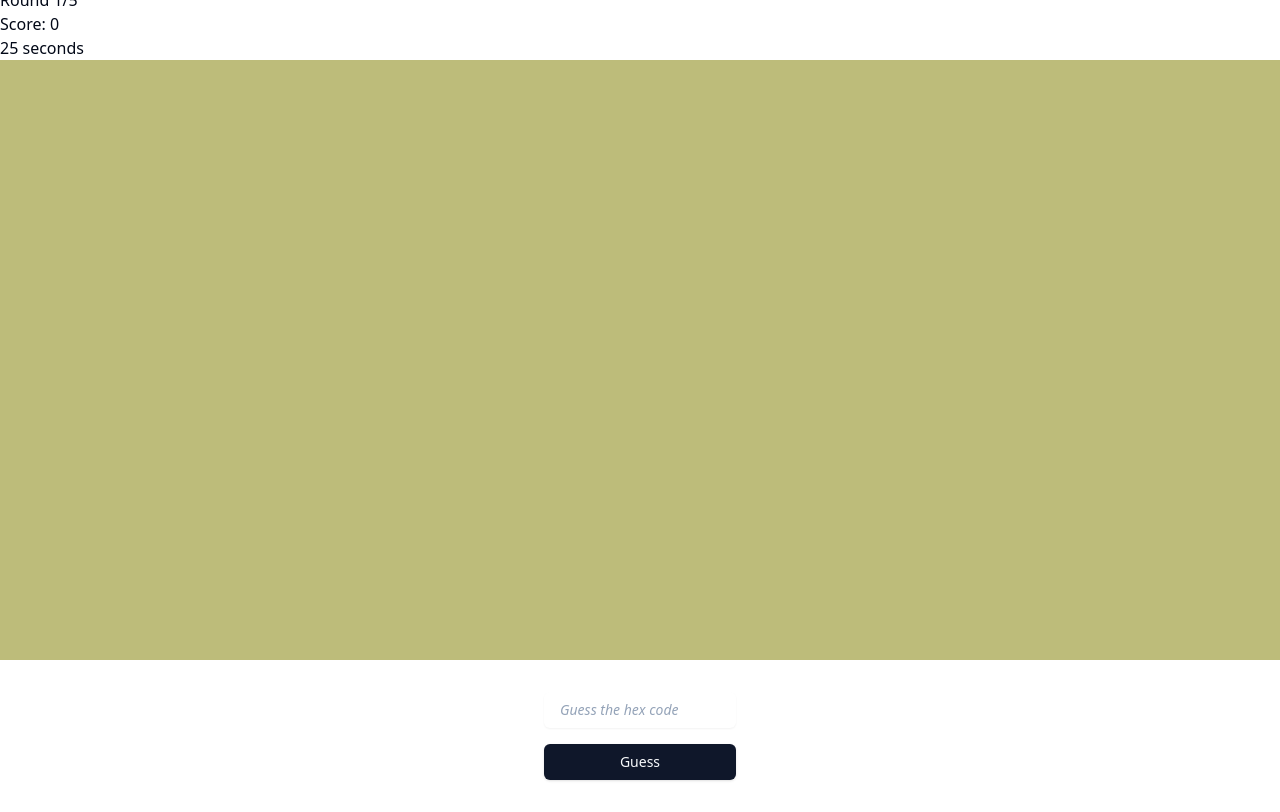
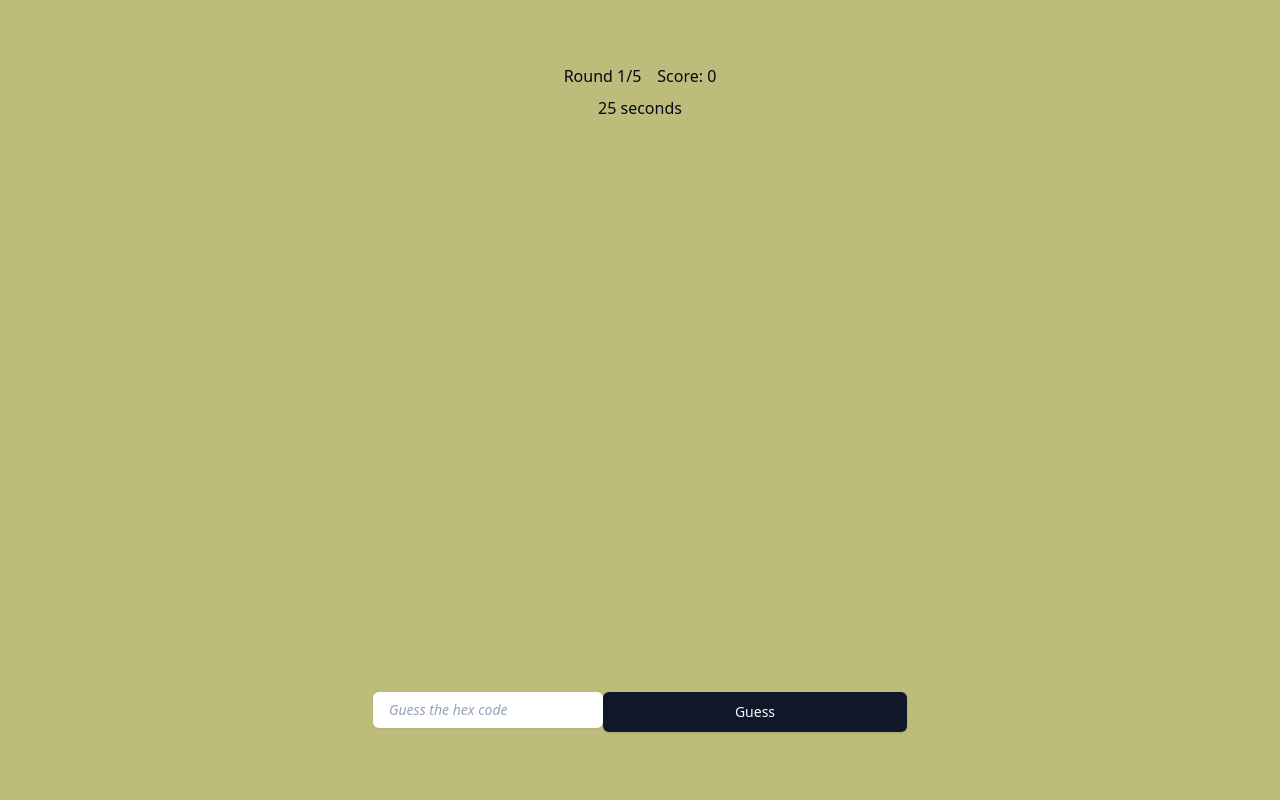
Before and after one commit to hahafiz/color-predict, a React (Vite) app: page / in a window 1280 px wide. Built offline with nearby package versions, Linux system fonts and the light colour scheme.

Commit message:
apply newly learned flexbox knowledge

```diff
--- a/src/App.jsx
+++ b/src/App.jsx
@@ -80,26 +80,22 @@ const App = () => {
   };
 
   return (
-    <div className="flex flex-col justify-center h-screen w-screen">
+    <div
+      className="flex flex-col justify-between h-screen py-16 px-8"
+      style={{ backgroundColor: backgroundColor }}
+    >
+      <div className="flex flex-col gap-2 items-center">
         <Scoreboard round={round} score={score} />
         <Timer onTimeUp={handleTimeUp} resetTrigger={resetTimer} />
-      <div className="flex justify-center items-center">
-        <div className="flex-row w-full">
-          <div
-            className="containerrounded-sm min-h-[600px]"
-            style={{ backgroundColor: backgroundColor }}
-          ></div>
+      </div>
       <form
         onSubmit={handleSubmit}
-            className="container mx-auto py-8 max-w-48"
+        className="flex justify-center align-center"
       >
-            <label className="relative block pb-4">
+        <label className="relative block pb-2">
           <span className="sr-only">Guess the hex code</span>
           <span className="absolute inset-y-0 left-0 flex items-center pl-2">
-                <svg
-                  className="h-5 w-5 fill-slate-300"
-                  viewBox="0 0 20 20"
-                ></svg>
+            <svg className="h-5 w-5 fill-slate-300" viewBox="0 0 20 20"></svg>
           </span>
           <input
             className="placeholder:italic placeholder:text-slate-400 block bg-white w-full border-slate-300 rounded-md py-2 pl-4 pr-3 shadow-sm focus:outline-none focus:border-sky-500 focus:ring-sky-500 focus:ring-1 sm:text-sm"
@@ -108,12 +104,10 @@ const App = () => {
             name="hexcode"
           />
         </label>
-            <Button type="submit" className="w-full">
+        <Button type="submit" className="h-10 w-1/4">
           Guess
         </Button>
       </form>
-        </div>
-      </div>
     </div>
   );
 };
--- a/src/components/scoreboard.jsx
+++ b/src/components/scoreboard.jsx
@@ -1,9 +1,9 @@
 const Scoreboard = ({ round, score }) => {
   return (
-    <>
+    <div className="flex gap-4">
       <div>Round {round}/5</div>
       <div>Score: {score}</div>
-    </>
+    </div>
   );
 };
 
```
Lines whose indentation alone changed are shown as unchanged.
